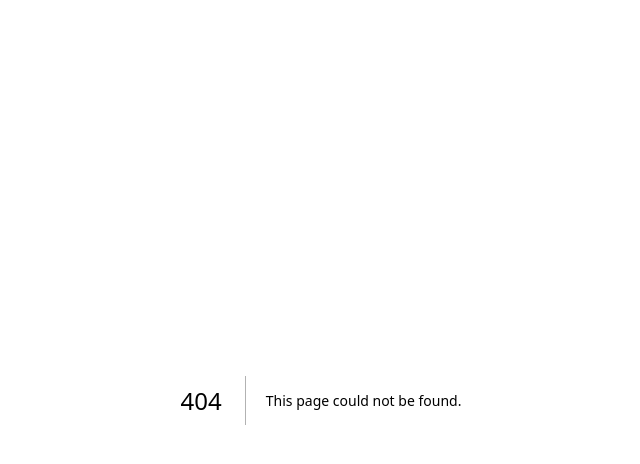
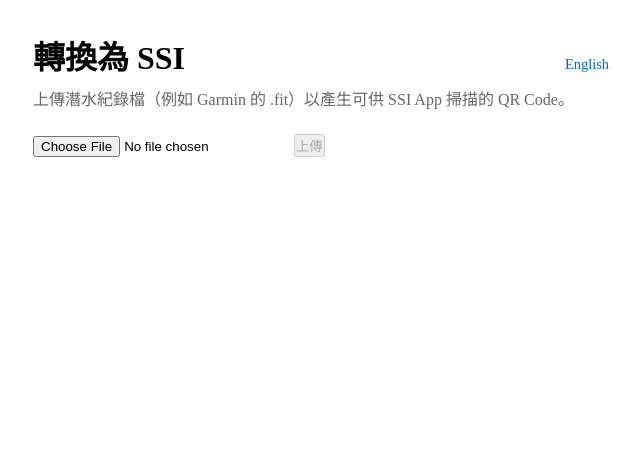
Before and after one commit to fsys2508/convert-to-ssi, a Next.js app: page /zh in a window 1280 px wide. Before the commit this address had no page. Shown: the top 464 px of the page, without its empty margins (319-959 px from the left). Built offline with nearby package versions, Linux system fonts and the light colour scheme.

Commit message:
Add i18n support

```diff
--- /dev/null
+++ b/app/[locale]/layout.tsx
@@ -0,0 +1,19 @@
+import { NextIntlClientProvider } from "next-intl";
+import { getMessages, setRequestLocale } from "next-intl/server";
+
+export default async function LocaleLayout({
+  children,
+  params,
+}: Readonly<{
+  children: React.ReactNode;
+  params: { locale: string };
+}>) {
+  setRequestLocale(params.locale);
+  const messages = await getMessages();
+
+  return (
+    <NextIntlClientProvider messages={messages}>
+      {children}
+    </NextIntlClientProvider>
+  );
+}
--- a/app/page.tsx
+++ b/app/[locale]/page.tsx
@@ -1,6 +1,7 @@
 "use client";
 
 import { useState } from "react";
+import { useLocale, useTranslations } from "next-intl";
 
 type Dive = {
   datetime: string;
@@ -12,6 +13,9 @@ type Dive = {
 type Result = { dive: Dive; qrDataUrl: string; qrPayload: string };
 
 export default function Home() {
+  const t = useTranslations("Home");
+  const locale = useLocale();
+
   const [file, setFile] = useState<File | null>(null);
   const [loading, setLoading] = useState(false);
   const [error, setError] = useState<string | null>(null);
@@ -31,10 +35,10 @@ export default function Home() {
         body: formData,
       });
       const data = await res.json();
-      if (!res.ok) throw new Error(data.error ?? "Upload failed");
+      if (!res.ok) throw new Error(data.error ?? t("uploadFailed"));
       setResult({ dive: data.dive, qrDataUrl: data.qrDataUrl, qrPayload: data.qrPayload });
     } catch (err) {
-      setError(err instanceof Error ? err.message : "Upload failed");
+      setError(err instanceof Error ? err.message : t("uploadFailed"));
     } finally {
       setLoading(false);
     }
@@ -42,9 +46,16 @@ export default function Home() {
 
   return (
     <main style={{ padding: "2rem", maxWidth: "40rem", margin: "0 auto" }}>
-      <h1>Convert to SSI</h1>
+      <div style={{ display: "flex", justifyContent: "space-between", gap: "1rem", alignItems: "baseline" }}>
+        <h1 style={{ margin: 0 }}>{t("heading")}</h1>
+        <div style={{ fontSize: "0.9rem" }}>
+          <a href={locale === "en" ? "/zh" : "/en"} style={{ color: "#0366d6", textDecoration: "none" }}>
+            {locale === "en" ? "繁體中文" : "English"}
+          </a>
+        </div>
+      </div>
       <p style={{ marginTop: "0.5rem", color: "#666" }}>
-        Upload a dive log file (e.g. .fit from Garmin) to generate a QR code for the SSI app.
+        {t("intro")}
       </p>
 
       <form onSubmit={handleSubmit} style={{ marginTop: "1.5rem" }}>
@@ -55,7 +66,7 @@ export default function Home() {
           disabled={loading}
         />
         <button type="submit" disabled={!file || loading} style={{ marginLeft: "0.5rem" }}>
-          {loading ? "Processing…" : "Upload"}
+          {loading ? t("processing") : t("upload")}
         </button>
       </form>
 
@@ -65,12 +76,18 @@ export default function Home() {
 
       {result && (
         <div style={{ marginTop: "1.5rem" }}>
-          <p><strong>Dive</strong>: {result.dive.datetime} — {result.dive.divetime} min, max {result.dive.depth_m} m</p>
+          <p>
+            <strong>{t("diveLine", {
+              datetime: result.dive.datetime,
+              divetime: result.dive.divetime,
+              depth_m: result.dive.depth_m
+            })}</strong>
+          </p>
           <div style={{ marginTop: "0.5rem" }}>
-            <img src={result.qrDataUrl} alt="QR code for SSI" />
+            <img src={result.qrDataUrl} alt={t("qrAlt")} />
           </div>
           <p style={{ marginTop: "0.5rem", fontSize: "0.85rem", color: "#666" }}>
-            Scan with SSI app. Payload: {result.qrPayload}
+            {t("scanHint", { payload: result.qrPayload })}
           </p>
         </div>
       )}
--- /dev/null
+++ b/i18n/request.ts
@@ -0,0 +1,13 @@
+import { getRequestConfig } from "next-intl/server";
+
+export default getRequestConfig(async ({ requestLocale }) => {
+  const locale = await requestLocale;
+
+  // In case a user requests an unsupported locale, fall back to English.
+  const safeLocale = locale === "zh" || locale === "en" ? locale : "en";
+
+  return {
+    locale: safeLocale,
+    messages: (await import(`../messages/${safeLocale}.json`)).default,
+  };
+});
--- /dev/null
+++ b/messages/en.json
@@ -0,0 +1,16 @@
+{
+  "App": {
+    "title": "Convert to SSI",
+    "description": "Upload a dive log file (e.g. .fit from Garmin) to generate a QR code for the SSI app."
+  },
+  "Home": {
+    "heading": "Convert to SSI",
+    "intro": "Upload a dive log file (e.g. .fit from Garmin) to generate a QR code for the SSI app.",
+    "upload": "Upload",
+    "processing": "Processing…",
+    "uploadFailed": "Upload failed",
+    "diveLine": "Dive: {datetime} — {divetime} min, max {depth_m} m",
+    "qrAlt": "QR code for SSI",
+    "scanHint": "Scan with SSI app. Payload: {payload}"
+  }
+}
--- /dev/null
+++ b/messages/zh.json
@@ -0,0 +1,16 @@
+{
+  "App": {
+    "title": "轉換為 SSI",
+    "description": "上傳潛水紀錄檔（例如 Garmin 的 .fit）以產生可供 SSI App 掃描的 QR Code。"
+  },
+  "Home": {
+    "heading": "轉換為 SSI",
+    "intro": "上傳潛水紀錄檔（例如 Garmin 的 .fit）以產生可供 SSI App 掃描的 QR Code。",
+    "upload": "上傳",
+    "processing": "處理中…",
+    "uploadFailed": "上傳失敗",
+    "diveLine": "潛水：{datetime} — {divetime} 分鐘，最大 {depth_m} 公尺",
+    "qrAlt": "SSI 的 QR Code",
+    "scanHint": "請用 SSI App 掃描。內容：{payload}"
+  }
+}
--- a/next.config.mjs
+++ b/next.config.mjs
@@ -1,4 +1,8 @@
+import createNextIntlPlugin from "next-intl/plugin";
+
+const withNextIntl = createNextIntlPlugin("./i18n/request.ts");
+
 /** @type {import('next').NextConfig} */
 const nextConfig = {};
 
-export default nextConfig;
+export default withNextIntl(nextConfig);
--- a/package.json
+++ b/package.json
@@ -12,6 +12,7 @@
     "@garmin/fitsdk": "^21.195.0",
     "formidable": "^3.5.4",
     "next": "^14.2.0",
+    "next-intl": "^4.8.3",
     "qrcode": "^1.5.4",
     "react": "^18.2.0",
     "react-dom": "^18.2.0"
```
Also changed, not shown: middleware.ts (added, +11 -0 lines), 1 other file (tests, documents, lock files or other folders).
